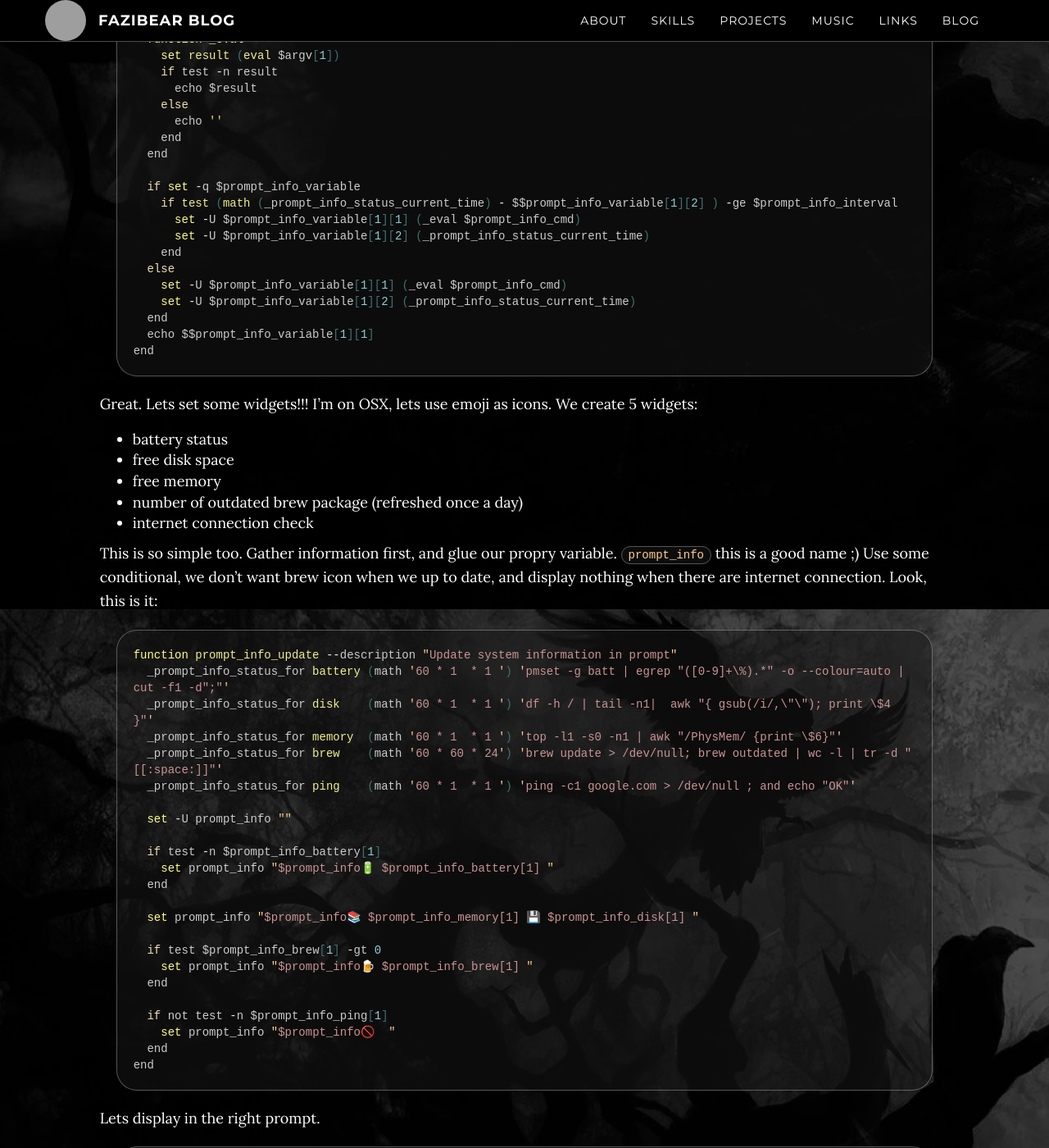
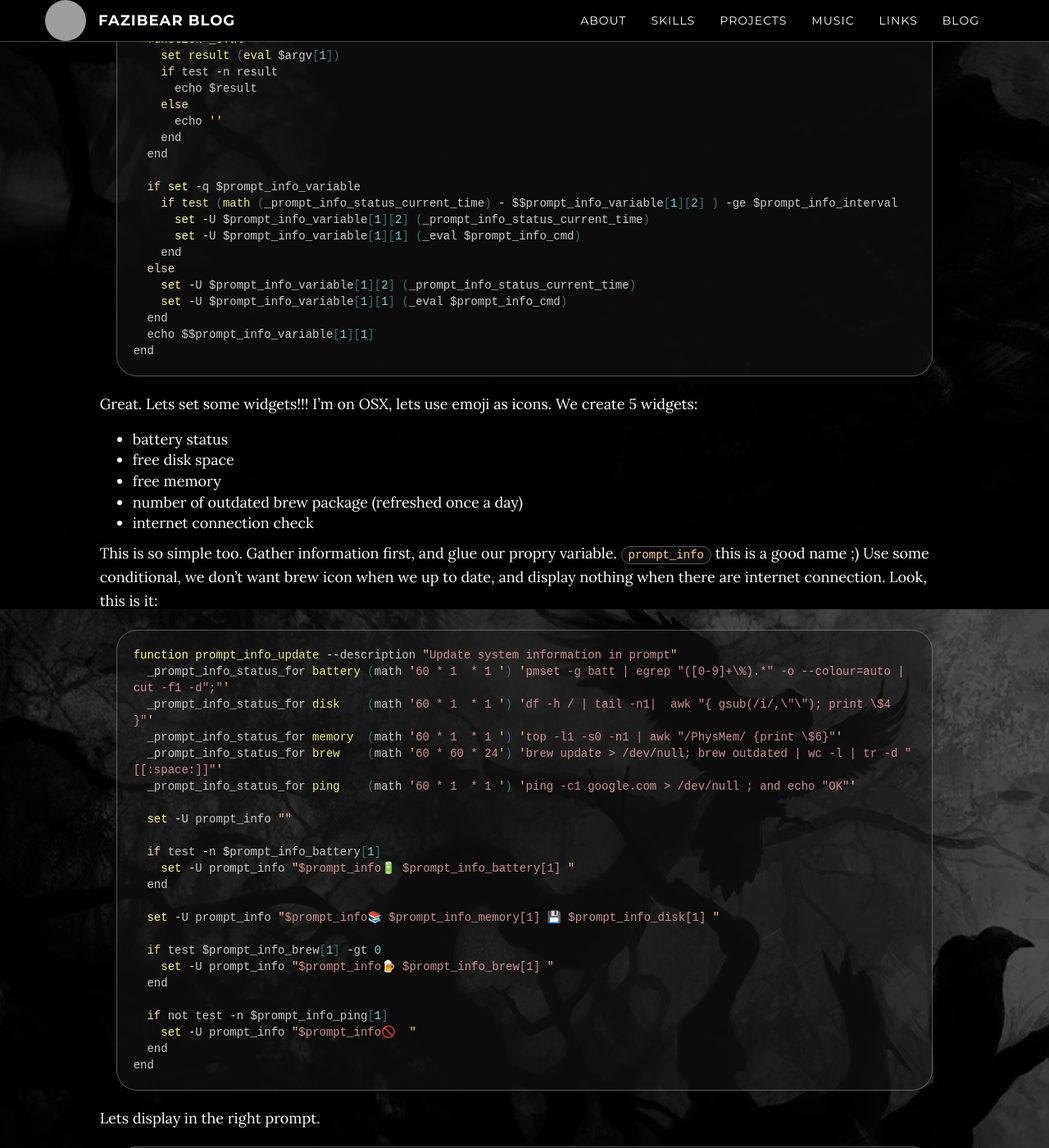
Before and after one commit to fazibear/fazibear.github.io, a Jekyll site: the page built from _posts/2015-04-23-fishy-prompt-widgets.md, in a window 1280 px wide and 1400 px high, scrolled down 857 px. Shown: the whole window at 82% size. Built offline with Jekyll 4.4.1, drawn with Linux system fonts in a browser that asks for light colours; some web fonts are replaced; Markdown is read by kramdown in place of the engine named in the settings; comment, search, counter and statistics services are not loaded; grey boxes are pictures that could not be loaded.

Commit message:
update fish code

````diff
--- a/_posts/2015-04-23-fishy-prompt-widgets.md
+++ b/_posts/2015-04-23-fishy-prompt-widgets.md
@@ -42,12 +42,12 @@ function _prompt_info_status_for
 
   if set -q $prompt_info_variable
     if test (math (_prompt_info_status_current_time) - $$prompt_info_variable[1][2] ) -ge $prompt_info_interval
+      set -U $prompt_info_variable[1][2] (_prompt_info_status_current_time)
       set -U $prompt_info_variable[1][1] (_eval $prompt_info_cmd)
-      set -U $prompt_info_variable[1][2] (_prompt_info_status_current_time)
     end
   else
+    set -U $prompt_info_variable[1][2] (_prompt_info_status_current_time)
     set -U $prompt_info_variable[1][1] (_eval $prompt_info_cmd)
-    set -U $prompt_info_variable[1][2] (_prompt_info_status_current_time)
   end
   echo $$prompt_info_variable[1][1]
 end
@@ -76,17 +76,17 @@ function prompt_info_update --description "Update system information in prompt"
   set -U prompt_info ""
 
   if test -n $prompt_info_battery[1]
-    set prompt_info "$prompt_info🔋 $prompt_info_battery[1] "
+    set -U prompt_info "$prompt_info🔋 $prompt_info_battery[1] "
   end
 
-  set prompt_info "$prompt_info📚 $prompt_info_memory[1] 💾 $prompt_info_disk[1] "
+  set -U prompt_info "$prompt_info📚 $prompt_info_memory[1] 💾 $prompt_info_disk[1] "
 
   if test $prompt_info_brew[1] -gt 0
-    set prompt_info "$prompt_info🍺 $prompt_info_brew[1] "
+    set -U prompt_info "$prompt_info🍺 $prompt_info_brew[1] "
   end
 
   if not test -n $prompt_info_ping[1]
-    set prompt_info "$prompt_info🚫  "
+    set -U prompt_info "$prompt_info🚫  "
   end
 end
 ```
````
